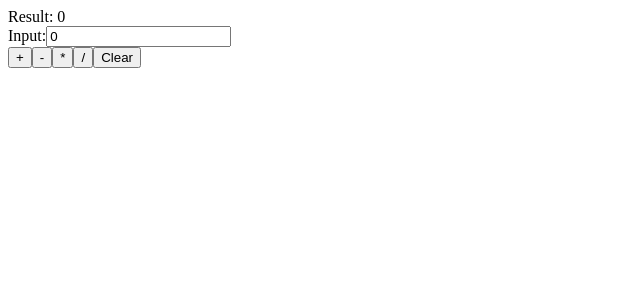
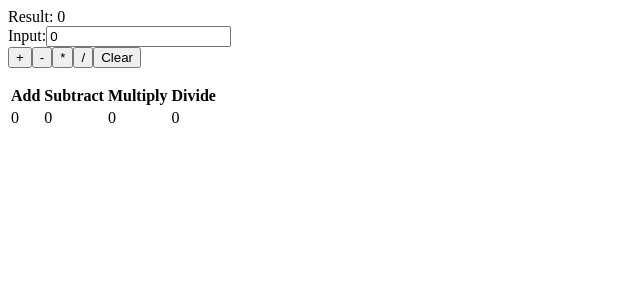
Before and after one commit to bridgkick/react-redux-typescript_04272020, a React (Create React App) app in the folder demo-app/: page / in a window 1280 px wide. Shown: the top 300 px of the page, without its empty margins (0-640 px from the left). Built offline with nearby package versions, Linux system fonts and the light colour scheme.

Commit message:
add solution to exercise 13

```diff
--- a/demo-app/src/components/CalcTool.tsx
+++ b/demo-app/src/components/CalcTool.tsx
@@ -6,6 +6,10 @@ export interface CalcToolProps {
   result: number;
   history: HistoryEntry[];
   validationMessage: string;
+  addCount: number;
+  subtractCount: number;
+  multiplyCount: number;
+  divideCount: number;
   onAdd: (num: number) => void;
   onSubtract: (num: number) => void;
   onMultiply: (num: number) => void;
@@ -19,6 +23,7 @@ export const CalcTool: FC<CalcToolProps> = (props) => {
 
   const {
     result, history, validationMessage,
+    addCount, subtractCount, multiplyCount, divideCount,
     onAdd, onSubtract, onMultiply, onDivide,
     onClear, onDeleteHistoryEntry, onValidation,
   } = props;
@@ -60,6 +65,25 @@ export const CalcTool: FC<CalcToolProps> = (props) => {
           </li>;
         })}
       </ul>
+      <table>
+        <thead>
+          <tr>
+            <th>Add</th>
+            <th>Subtract</th>
+            <th>Multiply</th>
+            <th>Divide</th>
+          </tr>
+        </thead>
+        <tbody>
+          <tr>
+            <td>{addCount}</td>
+            <td>{subtractCount}</td>
+            <td>{multiplyCount}</td>
+            <td>{divideCount}</td>
+          </tr>
+        </tbody>
+      </table>
+
     </form>
   );
 
--- a/demo-app/src/containers/CalcToolContainer.tsx
+++ b/demo-app/src/containers/CalcToolContainer.tsx
@@ -13,15 +13,51 @@ import {
 } from '../actions/calcActions';
 
 const calculateResult = (history: HistoryEntry[]) => {
-  // do the calc
-  return 0;
+  return history.reduce( (r: number, he: HistoryEntry) => {
+    switch(he.opName) {
+      case '+':
+        return r + he.opValue;
+      case '-':
+        return r - he.opValue;
+      case '*':
+        return r * he.opValue;
+      case '/':
+        return r / he.opValue;
+      default:
+        return r;
+    }
+  }, 0);
 }
+
+const countOps = (history: HistoryEntry[]) => {
+  return history.reduce( (r: number[], he: HistoryEntry) => {
+    switch(he.opName) {
+      case '+':
+        r[0] = r[0] + 1;
+        return r;
+      case '-':
+        r[1] = r[1] + 1;
+        return r;
+      case '*':
+        r[2] = r[2] + 1;
+        return r;
+      case '/':
+        r[3] = r[3] + 1;
+        return r;
+      default:
+        return r;
+    }
+  }, [0,0,0,0]);
+}
+
 
 export const CalcToolContainer = () => {
 
-  const result = useSelector<CalcState, number>(state => state.result);
+  // const result = useSelector<CalcState, number>(state => state.result);
   const history = useSelector<CalcState, HistoryEntry[]>(state => state.history);
   const validationMessage = useSelector<CalcState, string>(state => state.validationMessage);
+
+  const [ addCount, subtractCount, multiplyCount, divideCount ] = countOps(history);
 
   // const dispatch = useDispatch();
   // const onAdd = (num: number) => dispatch(createAddAction(num));
@@ -40,6 +76,8 @@ export const CalcToolContainer = () => {
   // return <CalcTool result={result} onAdd={onAdd} onSubtract={onSubtract} />;
   return <CalcTool
     result={calculateResult(history)} history={history} validationMessage={validationMessage}
+    addCount={addCount} subtractCount={subtractCount}
+    multiplyCount={multiplyCount} divideCount={divideCount}
     {...boundActionsMap} />;
 
 };
--- a/demo-app/src/reducers/calcReducer.ts
+++ b/demo-app/src/reducers/calcReducer.ts
@@ -2,14 +2,14 @@ import { combineReducers, AnyAction } from 'redux';
 
 import { HistoryEntry } from '../models/HistoryEntry';
 
-import { CalcOpAction } from '../actions/calcActions';
-import { resultReducer } from './resultReducer';
+// import { CalcOpAction } from '../actions/calcActions';
+// import { resultReducer } from './resultReducer';
 import { historyReducer, HistoryReducerAction } from './historyReducer';
 import { validationMessageReducer, ValidationMessageReducerAction } from './validationMessageReducer';
 import { Reducer } from 'react';
 
 export interface CalcState {
-  result: number;
+  // result: number;
   history: HistoryEntry[],
   validationMessage: string;
 }
@@ -18,7 +18,7 @@ export interface CalcState {
 export const calcReducerExample: Reducer<CalcState, AnyAction> = (state, action) => {
 
   return {
-    result: resultReducer(state.result, action as CalcOpAction),
+    // result: resultReducer(state.result, action as CalcOpAction),
     history: historyReducer(state.history, action as HistoryReducerAction),
     validationMessage: validationMessageReducer(state.validationMessage, action as ValidationMessageReducerAction),
   };
@@ -26,7 +26,7 @@ export const calcReducerExample: Reducer<CalcState, AnyAction> = (state, action)
 
 
 export const calcReducer = combineReducers<CalcState>({
-  result: resultReducer,
+  // result: resultReducer,
   history: historyReducer,
   validationMessage: validationMessageReducer,
 });
```
